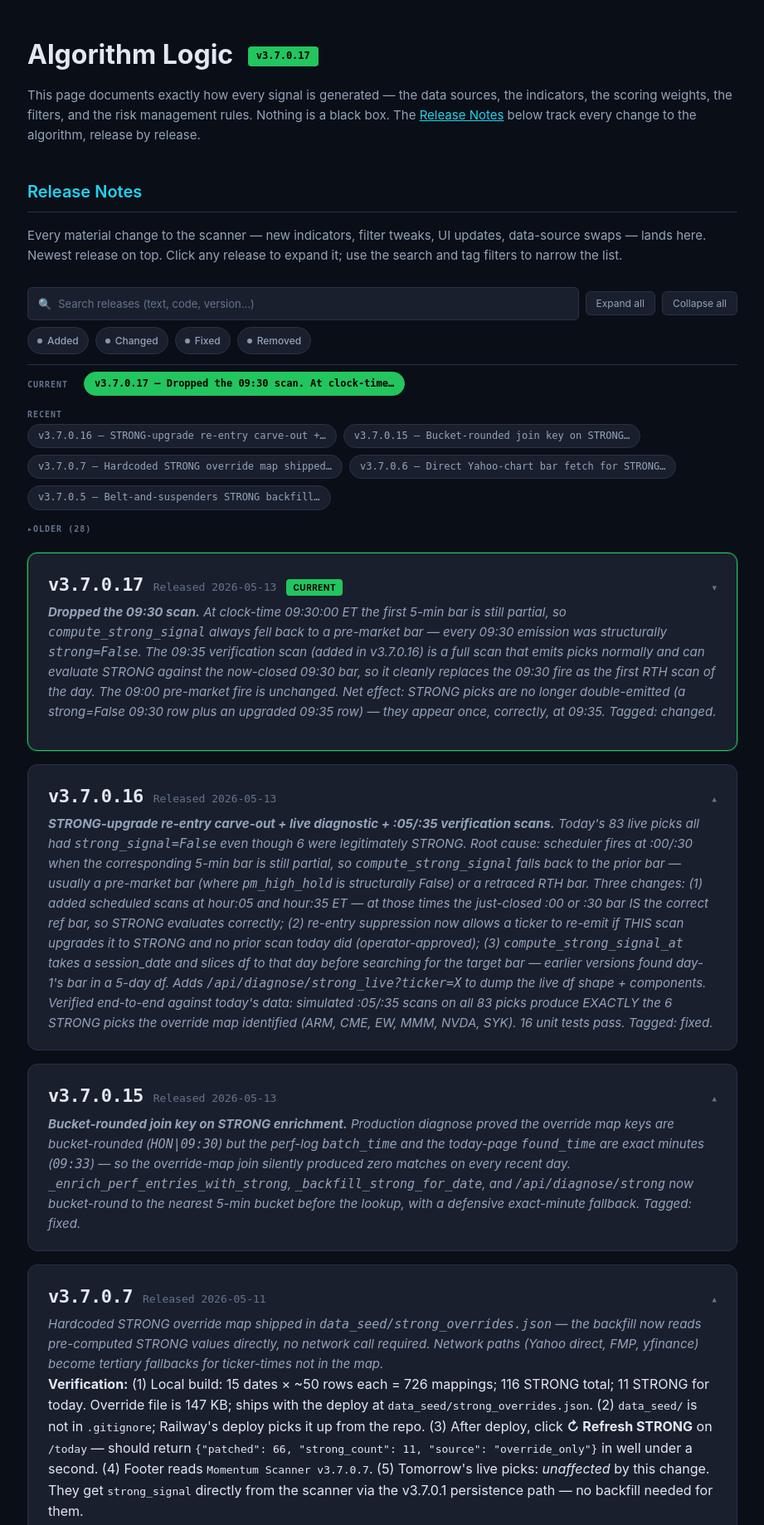
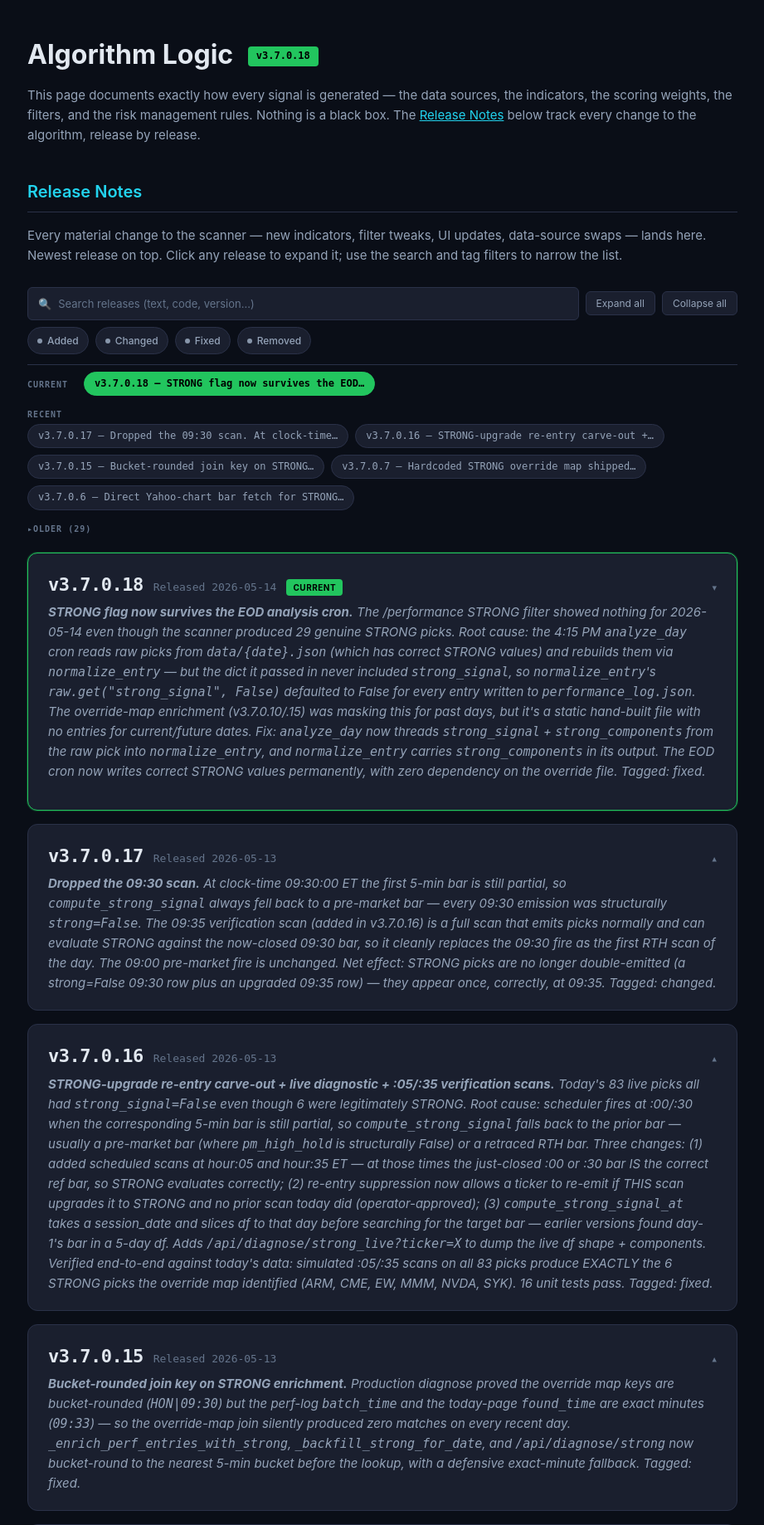
Before and after one commit to raveeshbhasin-assistant/momentum-scanner, a FastAPI app: page /logic in a window 1280 px wide. Shown: the part 70-1908 px from the top of the page at 83% size, without its empty margins (179-1100 px from the left). Run offline with FastAPI, Linux system fonts and the light colour scheme; some libraries are stand-ins or nearby versions.

Commit message:
v3.7.0.18: thread strong_signal through the EOD analysis cron
The /performance STRONG filter showed nothing for 2026-05-14 despite the
scanner producing 29 genuine STRONG picks (verified present in
data/2026-05-14.json with full strong_components).

Root cause: analyze_day reads raw picks from data/{date}.json, runs them
through deduplicate_picks (which preserves the raw dict via {**pick}) and
filter_market_hours, then rebuilds each via normalize_entry. But the dict
passed into normalize_entry never included strong_signal — so
normalize_entry's raw.get("strong_signal", False) defaulted to False for
every entry written into performance_log.json. The 4:15 PM EOD cron has
been silently zeroing the STRONG flag the whole time.

The override-map enrichment (_enrich_perf_entries_with_strong, v3.7.0.10/
.15) masked this for past days, but data_seed/strong_overrides.json is a
static hand-built file with no entries for current or future dates —
todays_entries:0, match_count_total:0 — so the masking stopped working
the first day the scanner produced live STRONG picks without an override
backstop.

Fix:
- daily_analysis.analyze_day now threads strong_signal + strong_components
  from the raw pick into the normalize_entry call.
- performance_engine.normalize_entry now carries strong_components in its
  output (defaults to all-False when absent).

The EOD cron now writes correct STRONG values into performance_log.json
permanently, with zero dependency on the override file. The override-map
enrichment stays as a harmless backstop (it only overwrites on a match,
so it never clobbers the now-correct EOD values for un-overridden dates).

Verified locally against today's 128 raw picks: 29 raw STRONG survive
filter -> dedup -> normalize intact. 16 unit tests pass.

Co-Authored-By: Claude Opus 4.7 (1M context) <noreply@anthropic.com>

```diff
--- a/daily_analysis.py
+++ b/daily_analysis.py
@@ -618,6 +618,21 @@ def _write_performance_log(picks: list[dict], date_str: str):
             "appearance": p.get("appearance_num", 1),
             "post_close": False,  # POSTCLOSE picks are already filtered upstream
             "note": p.get("note", ""),
+            # v3.7.0.18: thread the STRONG flag + component breakdown from the
+            # raw scanner pick into the normalized perf entry. WITHOUT this,
+            # normalize_entry's raw.get("strong_signal", False) always
+            # defaulted to False — so the 4:15 PM EOD cron silently zeroed
+            # every STRONG pick when writing performance_log.json, and the
+            # /performance STRONG filter showed nothing. (data/{date}.json
+            # had the correct values all along; they just weren't carried
+            # into the perf log.) The override-map enrichment was masking
+            # this for past days but has no data for current/future days.
+            "strong_signal": bool(p.get("strong_signal", False)),
+            "strong_components": p.get("strong_components") or {
+                "bar_green": False, "above_vwap": False,
+                "new_hod": False, "pm_high_hold": False,
+                "complete_bar_used": False,
+            },
         }))
 
     upsert_day(date_str, entries)
--- a/performance_engine.py
+++ b/performance_engine.py
@@ -207,6 +207,14 @@ def normalize_entry(raw: dict) -> dict:
         "note": raw.get("note", ""),
         # v3.7.0.3: carry STRONG flag through so /performance can filter on it
         "strong_signal": bool(raw.get("strong_signal", False)),
+        # v3.7.0.18: carry the four-component breakdown too, so the
+        # /performance page can show *why* a pick was STRONG (or which
+        # condition was missing). Defaults to all-False when absent.
+        "strong_components": raw.get("strong_components") or {
+            "bar_green": False, "above_vwap": False,
+            "new_hod": False, "pm_high_hold": False,
+            "complete_bar_used": False,
+        },
     }
 
 
--- a/templates/_footer.html
+++ b/templates/_footer.html
@@ -13,6 +13,6 @@
         {% endwith %}
 #}
 <footer class="footer">
-    Momentum Scanner v3.7.0.17 &mdash; For educational and informational purposes only. Not financial advice.
+    Momentum Scanner v3.7.0.18 &mdash; For educational and informational purposes only. Not financial advice.
     {% if footer_note %}<br><span style="opacity:0.8">{{ footer_note }}</span>{% endif %}
 </footer>
--- a/templates/logic.html
+++ b/templates/logic.html
@@ -2,7 +2,7 @@
 <html lang="en">
 <head>
     {% include "_head.html" %}
-    <title>Algorithm Logic — Momentum Scanner v3.7.0.17</title>
+    <title>Algorithm Logic — Momentum Scanner v3.7.0.18</title>
     <style>
         /* line-height: 1.6 is inherited from base.css — Phase 5 readability target */
         .content { max-width: 920px; margin: 0 auto; padding: 40px 32px 48px; }
@@ -351,7 +351,7 @@
     {% with active_page="logic", page_title="Algorithm Logic" %}{% include "_nav.html" %}{% endwith %}
 
     <main class="content">
-        <h1>Algorithm Logic <span class="version-tag">v3.7.0.17</span></h1>
+        <h1>Algorithm Logic <span class="version-tag">v3.7.0.18</span></h1>
         <p>This page documents exactly how every signal is generated — the data sources, the indicators, the scoring weights, the filters, and the risk management rules. Nothing is a black box. The <a href="#release-notes" style="color: var(--cyan);">Release Notes</a> below track every change to the algorithm, release by release.</p>
 
         <!-- ═══════════════════════════════════════════════════════ -->
@@ -388,12 +388,21 @@
         <!-- TOC is rendered by JS in three groups: Current / Recent / Older -->
         <div class="release-toc-groups" id="tocGroups" aria-label="Release table of contents"></div>
 
+        <!-- ───── v3.7.0.18 ───── -->
+        <div class="release current" id="v3-7-0-18">
+            <div class="release-header">
+                <span class="release-version">v3.7.0.18</span>
+                <span class="release-date">Released 2026-05-14</span>
+                <span class="release-pill pill-current">Current</span>
+            </div>
+            <div class="release-title"><strong>STRONG flag now survives the EOD analysis cron.</strong> The /performance STRONG filter showed nothing for 2026-05-14 even though the scanner produced 29 genuine STRONG picks. Root cause: the 4:15 PM <code>analyze_day</code> cron reads raw picks from <code>data/{date}.json</code> (which has correct STRONG values) and rebuilds them via <code>normalize_entry</code> — but the dict it passed in never included <code>strong_signal</code>, so <code>normalize_entry</code>'s <code>raw.get("strong_signal", False)</code> defaulted to False for every entry written to <code>performance_log.json</code>. The override-map enrichment (v3.7.0.10/.15) was masking this for past days, but it's a static hand-built file with no entries for current/future dates. Fix: <code>analyze_day</code> now threads <code>strong_signal</code> + <code>strong_components</code> from the raw pick into <code>normalize_entry</code>, and <code>normalize_entry</code> carries <code>strong_components</code> in its output. The EOD cron now writes correct STRONG values permanently, with zero dependency on the override file. Tagged: <span class="pill pill-fixed">fixed</span>.</div>
+        </div>
+
         <!-- ───── v3.7.0.17 ───── -->
-        <div class="release current" id="v3-7-0-17">
+        <div class="release" id="v3-7-0-17">
             <div class="release-header">
                 <span class="release-version">v3.7.0.17</span>
                 <span class="release-date">Released 2026-05-13</span>
-                <span class="release-pill pill-current">Current</span>
             </div>
             <div class="release-title"><strong>Dropped the 09:30 scan.</strong> At clock-time 09:30:00 ET the first 5-min bar is still partial, so <code>compute_strong_signal</code> always fell back to a pre-market bar — every 09:30 emission was structurally <code>strong=False</code>. The 09:35 verification scan (added in v3.7.0.16) is a full scan that emits picks normally <em>and</em> can evaluate STRONG against the now-closed 09:30 bar, so it cleanly replaces the 09:30 fire as the first RTH scan of the day. The 09:00 pre-market fire is unchanged. Net effect: STRONG picks are no longer double-emitted (a strong=False 09:30 row plus an upgraded 09:35 row) — they appear once, correctly, at 09:35. Tagged: <span class="pill pill-changed">changed</span>.</div>
         </div>
```
